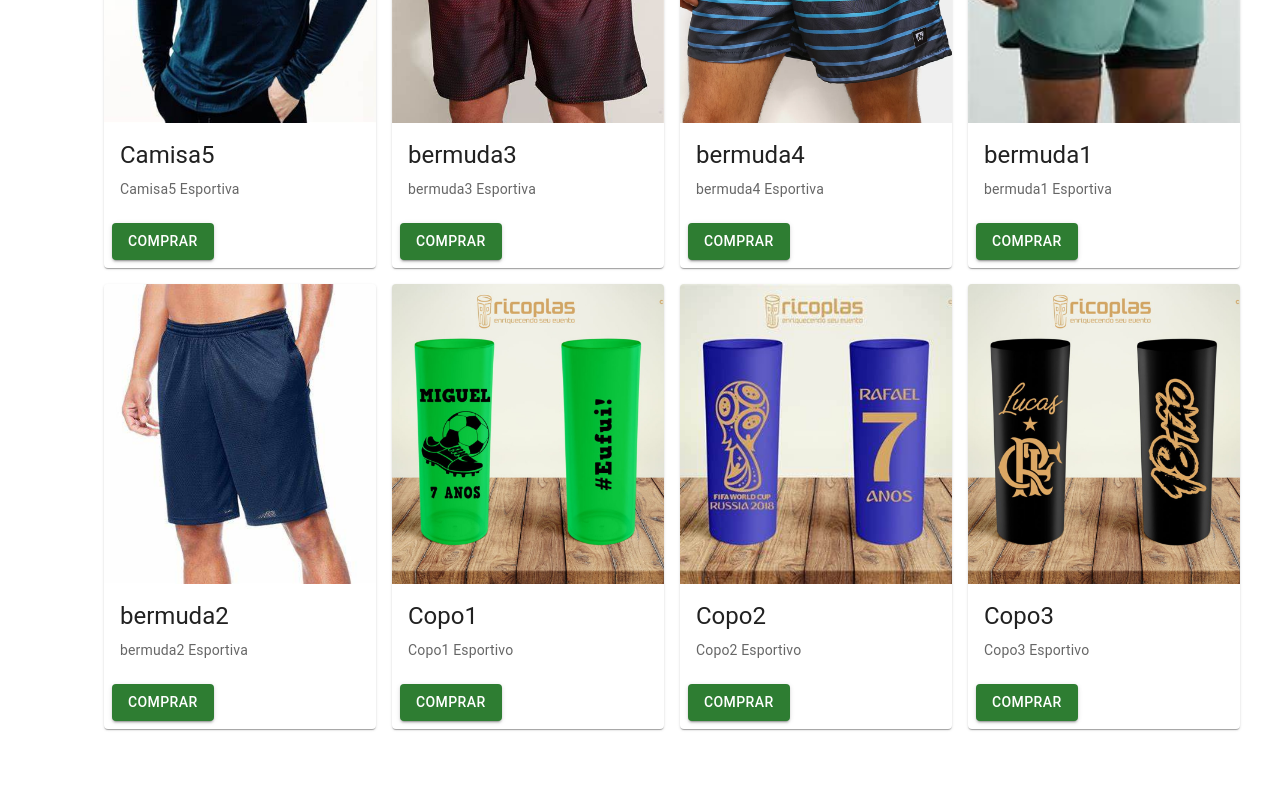
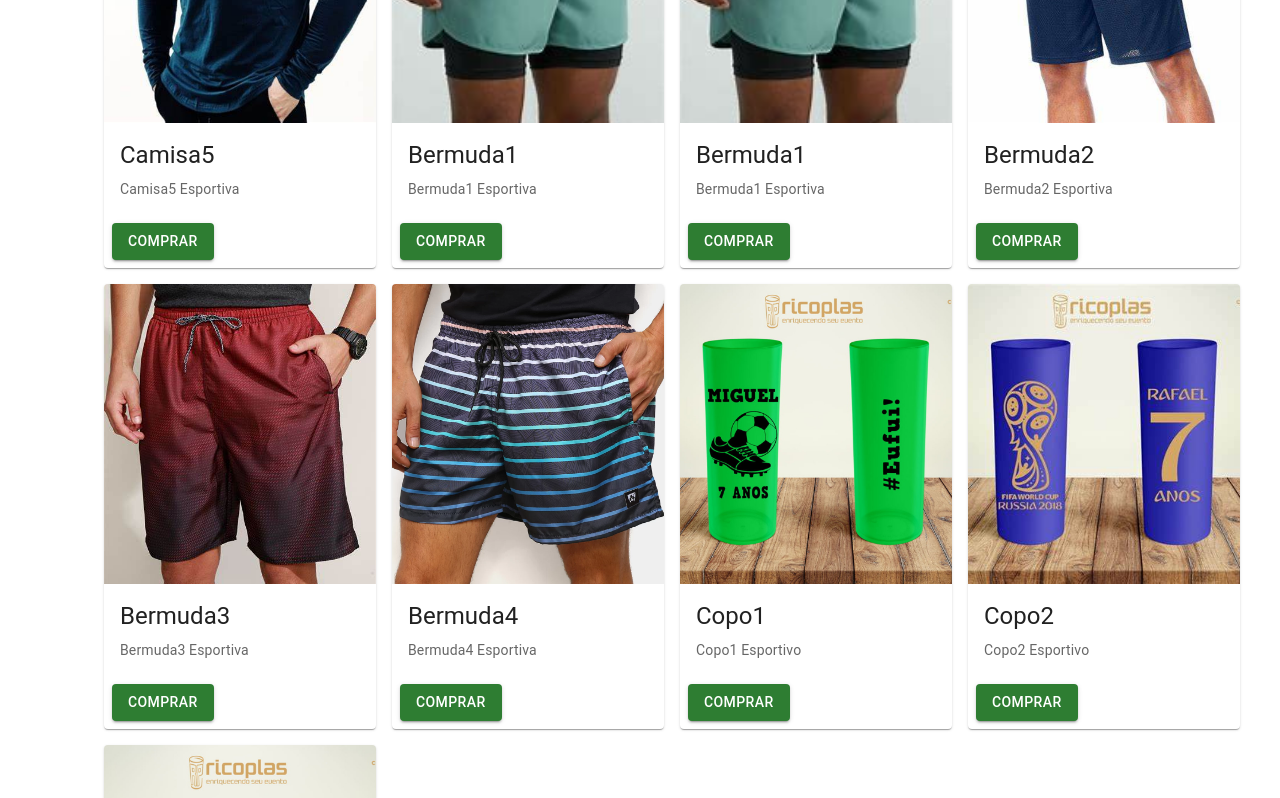
Before and after one commit to WilamisAviz15/Frontend-Atletica, a React (Create React App) app: page /produtos in a window 1280 px wide. Shown: the part 740-1538 px from the top of the page. Before the commit the page ends 1493 px from the top, so only its background shows below. Built offline with nearby package versions, Linux system fonts and the light colour scheme.

Commit message:
refactor: refactory from products

```diff
--- /dev/null
+++ b/src/pages/interfaces/ProductInterface.ts
@@ -0,0 +1,6 @@
+export interface ProductInterface {
+  id: number;
+  name: string;
+  description: string;
+  image: string;
+}
--- /dev/null
+++ b/src/pages/products/ProductsList.tsx
@@ -0,0 +1,108 @@
+import React, { useEffect, useState } from "react";
+
+import { shirt1, shirt2, shirt3, shirt4, shirt5, cup1, cup2, cup3, shorts1, shorts2, shorts3, shorts4 } from "./images";
+import { ProductInterface } from "../interfaces/ProductInterface";
+import { Grid } from "@mui/material";
+
+import ProdutoCard from "./card";
+
+const ProductsList = () => {
+  const [products, setProducts] = useState<ProductInterface[]>();
+
+  useEffect(() => {
+    let products: ProductInterface[] = [
+      {
+        id: 1,
+        name: "Camisa1",
+        description: "Camisa1 Esportiva",
+        image: shirt1,
+      },
+      {
+        id: 2,
+        name: "Camisa2",
+        description: "Camisa2 Esportiva ",
+        image: shirt2,
+      },
+      {
+        id: 3,
+        name: "Camisa3",
+        description: "Camisa3 Esportiva ",
+        image: shirt3,
+      },
+      {
+        id: 4,
+        name: "Camisa4",
+        description: "Camisa4 Esportiva ",
+        image: shirt4,
+      },
+      {
+        id: 5,
+        name: "Camisa5",
+        description: "Camisa5 Esportiva ",
+        image: shirt5,
+      },
+      {
+        id: 6,
+        name: "Bermuda1",
+        description: "Bermuda1 Esportiva ",
+        image: shorts1,
+      },
+      {
+        id: 7,
+        name: "Bermuda1",
+        description: "Bermuda1 Esportiva ",
+        image: shorts1,
+      },
+      {
+        id: 8,
+        name: "Bermuda2",
+        description: "Bermuda2 Esportiva ",
+        image: shorts2,
+      },
+      {
+        id: 9,
+        name: "Bermuda3",
+        description: "Bermuda3 Esportiva ",
+        image: shorts3,
+      },
+      {
+        id: 10,
+        name: "Bermuda4",
+        description: "Bermuda4 Esportiva ",
+        image: shorts4,
+      },
+      {
+        id: 11,
+        name: "Copo1",
+        description: "Copo1 Esportivo ",
+        image: cup1,
+      },
+      {
+        id: 12,
+        name: "Copo2",
+        description: "Copo2 Esportivo ",
+        image: cup2,
+      },
+      {
+        id: 13,
+        name: "Copo3",
+        description: "Copo3 Esportivo ",
+        image: cup3,
+      },
+    ];
+    setProducts(products);
+  }, []);
+
+  return (
+    <>
+      {products &&
+        products.map((product) => (
+          <Grid item xs={3}>
+            <ProdutoCard imagePath={product.image} title={product.name} description={product.description} />
+          </Grid>
+        ))}
+    </>
+  );
+};
+
+export default ProductsList;
--- /dev/null
+++ b/src/pages/products/card/index.tsx
@@ -0,0 +1,34 @@
+import Card from "@mui/material/Card";
+import CardContent from "@mui/material/CardContent";
+import CardMedia from "@mui/material/CardMedia";
+import Typography from "@mui/material/Typography";
+import { Button, CardActionArea, CardActions } from "@mui/material";
+
+interface IProps {
+  imagePath: string;
+  title: string;
+  description: string;
+}
+
+export default function ProductCard({ imagePath, title, description }: IProps) {
+  return (
+    <Card sx={{ maxWidth: 345 }}>
+      <CardActionArea>
+        <CardMedia component="img" height="300" image={imagePath} alt="green iguana" />
+        <CardContent>
+          <Typography gutterBottom variant="h5" component="div">
+            {title}
+          </Typography>
+          <Typography variant="body2" color="text.secondary">
+            {description}
+          </Typography>
+        </CardContent>
+      </CardActionArea>
+      <CardActions>
+        <Button variant="contained" color="success">
+          Comprar
+        </Button>
+      </CardActions>
+    </Card>
+  );
+}
--- a/src/pages/products/card/product_card.tsx
+++ /dev/null
@@ -1,34 +0,0 @@
-import Card from '@mui/material/Card';
-import CardContent from '@mui/material/CardContent';
-import CardMedia from '@mui/material/CardMedia';
-import Typography from '@mui/material/Typography';
-import { Button, CardActionArea, CardActions } from '@mui/material';
-
-
-export default function ProdutoCard({ imagemPath, titulo, descricao }: { imagemPath: string, titulo: string, descricao: string }) {
-    return (
-        <Card sx={{ maxWidth: 345 }}>
-            <CardActionArea>
-                <CardMedia
-                    component="img"
-                    height="300"
-                    image={imagemPath}
-                    alt="green iguana"
-                />
-                <CardContent>
-                    <Typography gutterBottom variant="h5" component="div">
-                        {titulo}
-                    </Typography>
-                    <Typography variant="body2" color="text.secondary">
-                        {descricao}
-                    </Typography>
-                </CardContent>
-            </CardActionArea>
-            <CardActions>
-                <Button variant="contained" color="success">
-                    Comprar
-                </Button>
-            </CardActions>
-        </Card>
-    );
-}
--- /dev/null
+++ b/src/pages/products/images.tsx
@@ -0,0 +1,14 @@
+import shirt1 from "./img/camisa1.jpg";
+import shirt2 from "./img/camisa2.jpg";
+import shirt3 from "./img/camisa3.jpg";
+import shirt4 from "./img/camisa4.jpg";
+import shirt5 from "./img/camisa5.jpg";
+import cup1 from "./img/copo1.jpg";
+import cup2 from "./img/copo2.jpg";
+import cup3 from "./img/copo3.jpg";
+import shorts1 from "./img/bermuda1.jpg";
+import shorts2 from "./img/bermuda2.jpg";
+import shorts3 from "./img/bermuda3.jpg";
+import shorts4 from "./img/bermuda4.webp";
+
+export { shirt1, shirt2, shirt3, shirt4, shirt5, cup1, cup2, cup3, shorts1, shorts2, shorts3, shorts4 };
--- a/src/pages/products/index.tsx
+++ b/src/pages/products/index.tsx
@@ -1,70 +1,16 @@
-import ProdutoCard from "./card/product_card";
-import Grid from '@mui/material/Grid';
-import Container from '@mui/material/Container';
+import Grid from "@mui/material/Grid";
+import Container from "@mui/material/Container";
 
-import camisa1 from './img/camisa1.jpg';
-import camisa2 from './img/camisa2.jpg';
-import camisa3 from './img/camisa3.jpg';
-import camisa4 from './img/camisa4.jpg';
-import camisa5 from './img/camisa5.jpg';
-import copo1 from './img/copo1.jpg';
-import copo2 from './img/copo2.jpg';
-import copo3 from './img/copo3.jpg';
-import bermuda1 from './img/bermuda1.jpg';
-import bermuda2 from './img/bermuda2.jpg';
-import bermuda3 from './img/bermuda3.jpg';
-import bermuda4 from './img/bermuda4.webp';
-
-
+import ProductsList from "./ProductsList";
 
 const Products = () => {
-  let arrayDeProdutos = [
-    <Grid item xs={3}>
-      <ProdutoCard imagemPath={camisa1} titulo="Camisa1" descricao="Camisa1 Esportiva" />
-    </Grid>,
-    <Grid item xs={3}>
-      <ProdutoCard imagemPath={camisa2} titulo="Camisa2" descricao="Camisa2 Esportiva" />
-    </Grid>,
-    <Grid item xs={3}>
-      <ProdutoCard imagemPath={camisa3} titulo="Camisa3" descricao="Camisa3 Esportiva" />
-    </Grid>,
-    <Grid item xs={3}>
-      <ProdutoCard imagemPath={camisa4} titulo="Camisa4" descricao="Camisa4 Esportiva" />
-    </Grid>,
-    <Grid item xs={3}>
-      <ProdutoCard imagemPath={camisa5} titulo="Camisa5" descricao="Camisa5 Esportiva" />
-    </Grid>,
-    <Grid item xs={3}>
-      <ProdutoCard imagemPath={bermuda3} titulo="bermuda3" descricao="bermuda3 Esportiva" />
-    </Grid>,
-    <Grid item xs={3}>
-      <ProdutoCard imagemPath={bermuda4} titulo="bermuda4" descricao="bermuda4 Esportiva" />
-    </Grid>,
-    <Grid item xs={3}>
-      <ProdutoCard imagemPath={bermuda1} titulo="bermuda1" descricao="bermuda1 Esportiva" />
-    </Grid>,
-    <Grid item xs={3}>
-      <ProdutoCard imagemPath={bermuda2} titulo="bermuda2" descricao="bermuda2 Esportiva" />
-    </Grid>,
-    <Grid item xs={3}>
-      <ProdutoCard imagemPath={copo1} titulo="Copo1" descricao="Copo1 Esportivo" />
-    </Grid>,
-    <Grid item xs={3}>
-      <ProdutoCard imagemPath={copo2} titulo="Copo2" descricao="Copo2 Esportivo" />
-    </Grid>,
-    <Grid item xs={3}>
-      <ProdutoCard imagemPath={copo3} titulo="Copo3" descricao="Copo3 Esportivo" />
-    </Grid>]
-
-
-  return (<>
+  return (
     <Container>
-      <Grid container spacing={2} margin={3} width={'100%'}>
-        {arrayDeProdutos.map((produto) => (produto))}
-      </Grid >
-    </Container >
-
-  </>)
+      <Grid container spacing={2} margin={3} width={"100%"}>
+        <ProductsList />
+      </Grid>
+    </Container>
+  );
 };
 
 export default Products;
```
